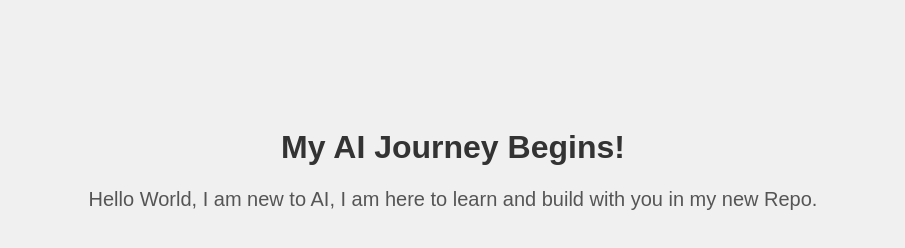
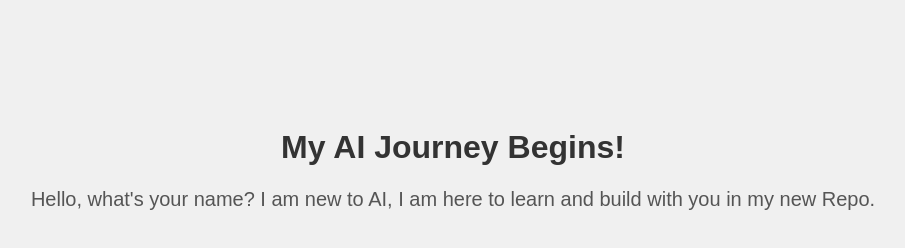
Before and after one commit to Pamf1973/AI_Native_Journey, a plain HTML site: page index.html in a window 1280 px wide. Shown: the whole page, without its empty margins (187-1092 px from the left). Drawn offline with Linux system fonts and the light colour scheme.

Commit message:
Add welcome.py and index.html

```diff
--- a/index.html
+++ b/index.html
@@ -21,6 +21,5 @@
 </head>
 <body>
   <h1>My AI Journey Begins!</h1>
-  <p>Hello World, I am new to AI, I am here to learn and build with you in my new Repo.</p>
-</body>
+  <p><p>Hello, what's your name? I am new to AI, I am here to learn and build with you in my new Repo.</p>
 </html>
```
